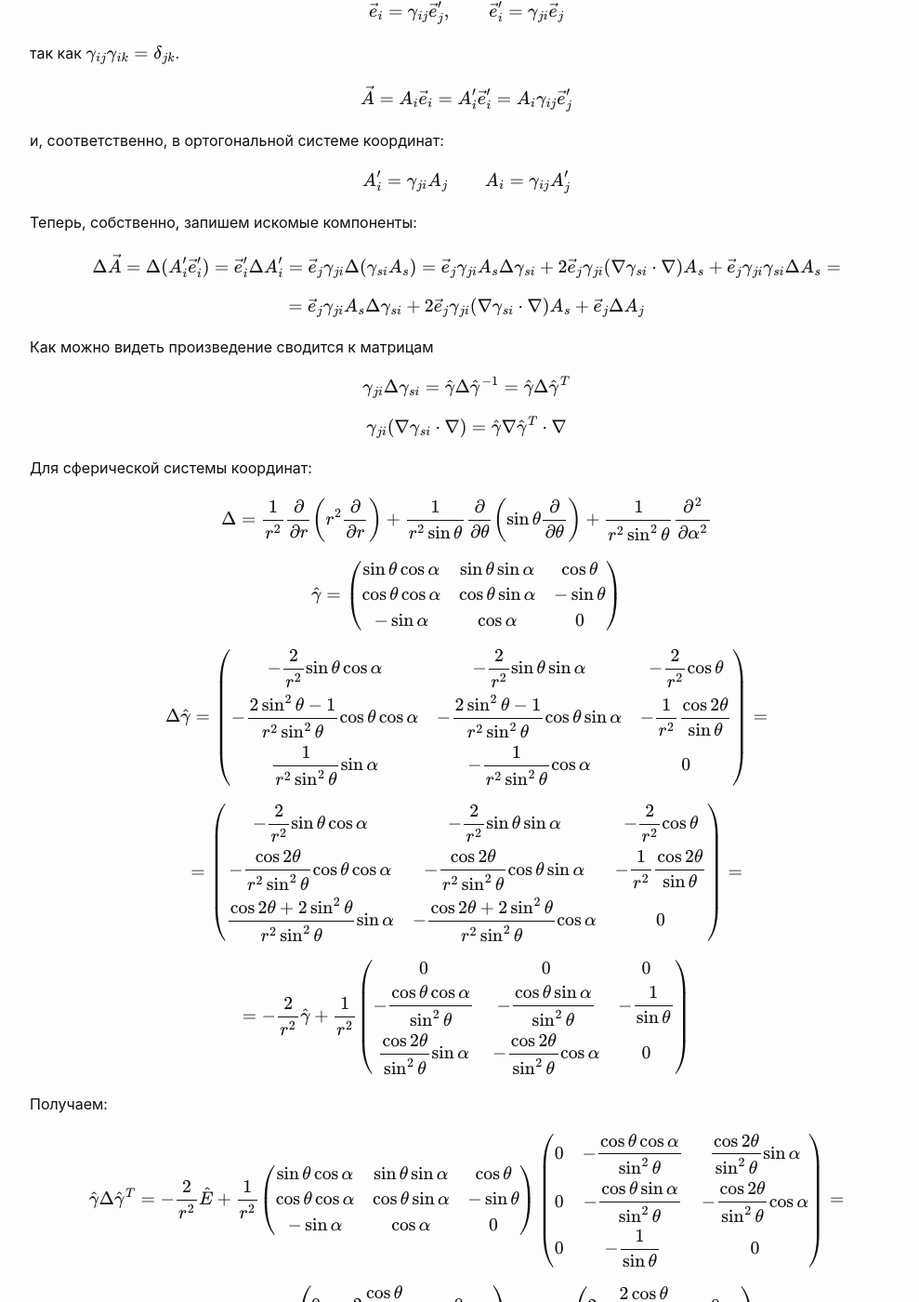
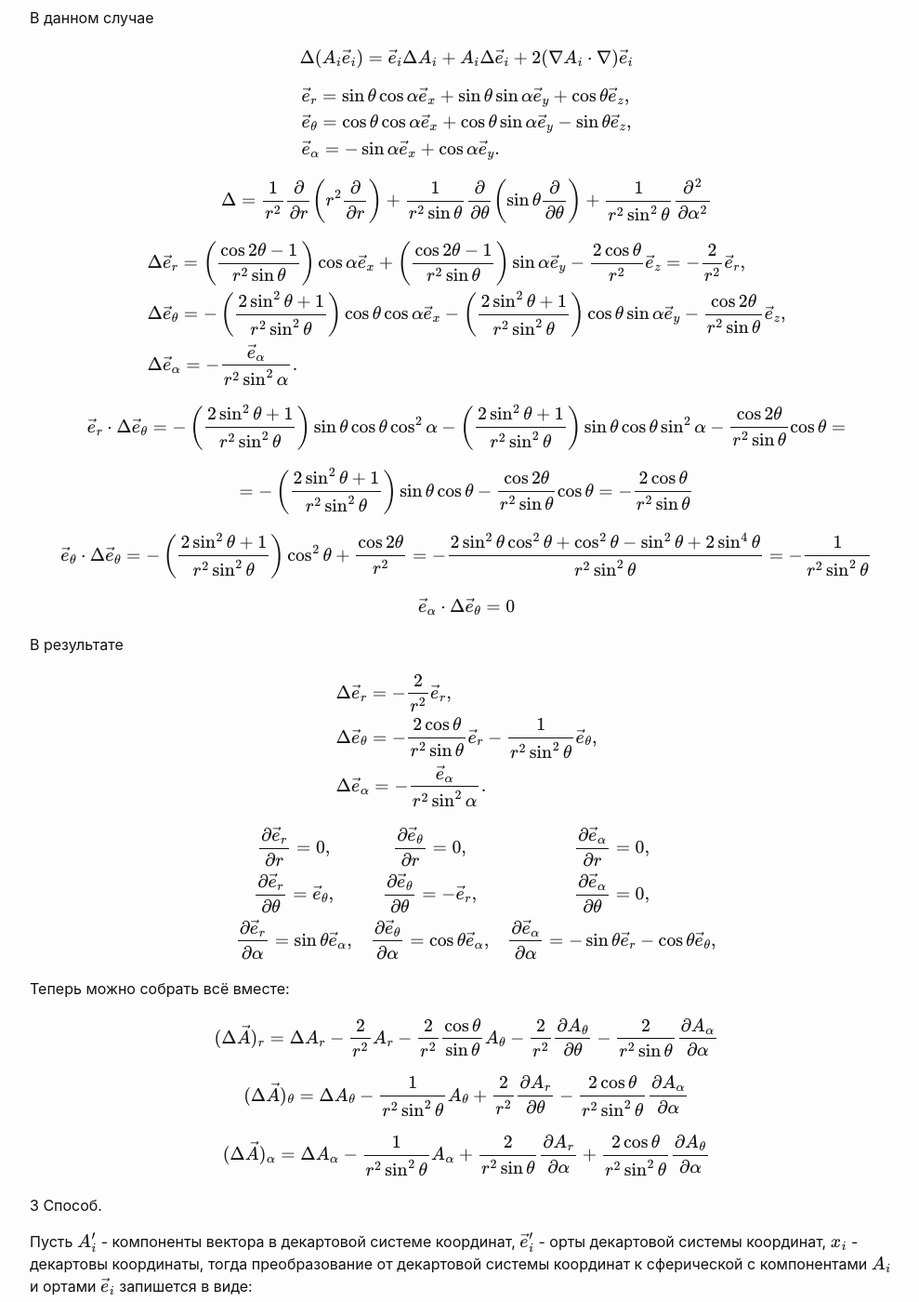
Before and after one commit to sputnikas/sputnikas.github.io, a Jekyll site: the page built from _problems/batygyn_1970/47.md, in a window 1280 px wide and 1400 px high, scrolled down 597 px. Shown: the whole window at 93% size, without its empty margins (138-1127 px from the left). Built offline with Jekyll 4.4.1, drawn with Linux system fonts in a browser that asks for light colours; formulas are drawn with MathJax 3; some of the changed text lies outside the part shown.

Commit message:
Final 47 (I hope)

```diff
--- a/_problems/batygyn_1970/47.md
+++ b/_problems/batygyn_1970/47.md
@@ -10,13 +10,95 @@ next_page: /batygin_1970/48/
 
 **Решение**.
 
+1 Способ.
+
 Можно, конечно, воспользоваться соотношением:
 
 $$
 \Delta \vec{A} = \nabla \mathrm{\,div\,} \vec{A} - \mathrm{\,rot\,} \mathrm{\,rot\,} \vec{A}
 $$
 
-и получить необходимое соотношение, но это будет не быстро и громоздко, не универсально. Существует другой способ найти все необходимые компоненты. Пусть $A_i'$ - компоненты вектора в декартовой системе координат, $\vec{e}_i'$ - орты декартовой системы координат, $x_i$ - декартовы координаты, тогда преобразование от декартовой системы координат к сферической с компонентами $A_i$ и ортами $\vec{e}_i$ запишется в виде:
+и получить необходимое соотношение, но в этом случае придётся в явном виде выделять $\Delta A_i$. В принципе метод достаточно быстрый, но недостаточно общий и не показывает причин, по которым появляются дополнительные слагаемые к $\Delta A_i$. По этой причине ниже приведён метод, который обосновывает причины их появления, хотя по громоздкости он не уступает данному методу.
+
+2 Способ.
+
+В данном случае
+
+$$
+\Delta (A_i \vec{e}_i) = \vec{e}_i \Delta A_i + A_i \Delta \vec{e}_i + 2 (\nabla A_i \cdot \nabla) \vec{e}_i
+$$
+
+$$
+\begin{aligned}
+& \vec{e}_r = \sin \theta \cos \alpha \vec{e}_x + \sin \theta \sin \alpha \vec{e}_y + \cos \theta \vec{e}_z, \\
+& \vec{e}_\theta = \cos \theta \cos \alpha \vec{e}_x + \cos \theta \sin \alpha \vec{e}_y - \sin \theta \vec{e}_z, \\
+& \vec{e}_\alpha = - \sin \alpha \vec{e}_x + \cos \alpha \vec{e}_y.
+\end{aligned}
+$$
+
+$$
+\Delta = \frac{1}{r^2} \frac{\partial}{\partial r} \left(r^2 \frac{\partial}{\partial r} \right) + \frac{1}{r^2 \sin \theta} \frac{\partial}{\partial \theta} \left(\sin \theta \frac{\partial}{\partial \theta}\right) + \frac{1}{r^2 \sin^2 \theta} \frac{\partial^2}{\partial \alpha^2}
+$$
+
+$$
+\begin{aligned}
+& \Delta \vec{e}_r = \left(\frac{\cos 2\theta - 1}{ r^2 \sin \theta}\right) \cos \alpha \vec{e}_x +  \left(\frac{\cos 2\theta - 1}{ r^2 \sin \theta}\right) \sin \alpha \vec{e}_y - \frac{2 \cos \theta}{r^2} \vec{e}_z = - \frac{2}{r^2} \vec{e}_r, \\
+& \Delta \vec{e}_\theta =  - \left(\frac{2 \sin^2 \theta + 1}{ r^2 \sin^2 \theta}\right) \cos \theta \cos \alpha \vec{e}_x - \left(\frac{2 \sin^2 \theta + 1}{ r^2 \sin^2 \theta}\right) \cos \theta \sin \alpha \vec{e}_y - \frac{\cos 2\theta }{ r^2 \sin \theta} \vec{e}_z, \\
+& \Delta \vec{e}_\alpha = - \frac{\vec{e}_\alpha}{r^2 \sin^2 \alpha}.
+\end{aligned}
+$$
+
+$$
+\vec{e}_r \cdot \Delta\vec{e}_\theta = - \left(\frac{2 \sin^2 \theta + 1}{ r^2 \sin^2 \theta}\right) \sin \theta \cos \theta \cos^2 \alpha - \left(\frac{2 \sin^2 \theta + 1}{ r^2 \sin^2 \theta}\right) \sin \theta \cos \theta \sin^2 \alpha - \frac{\cos 2\theta }{ r^2 \sin \theta} \cos \theta =
+$$
+
+$$
+=- \left(\frac{2 \sin^2 \theta + 1}{ r^2 \sin^2 \theta}\right) \sin \theta \cos \theta - \frac{\cos 2\theta }{ r^2 \sin \theta} \cos \theta = - \frac{2 \cos \theta}{r^2 \sin \theta}
+$$
+
+$$
+\vec{e}_\theta\cdot\Delta\vec{e}_\theta = - \left(\frac{2 \sin^2 \theta + 1}{ r^2 \sin^2 \theta}\right) \cos^2 \theta + \frac{\cos 2\theta }{ r^2} = - \frac{2 \sin^2 \theta \cos^2 \theta+\cos^2 \theta-\sin^2 \theta+2 \sin^4 \theta}{r^2 \sin^2 \theta} = - \frac{1}{r^2 \sin^2 \theta}
+$$
+
+$$
+\vec{e}_\alpha \cdot \Delta \vec{e}_\theta = 0
+$$
+
+В результате
+
+$$
+\begin{aligned}
+& \Delta \vec{e}_r = - \frac{2}{r^2} \vec{e}_r, \\
+& \Delta \vec{e}_\theta = - \frac{2 \cos \theta}{r^2 \sin \theta} \vec{e}_r -\frac{1}{r^2 \sin^2 \theta}\vec{e}_\theta, \\
+& \Delta \vec{e}_\alpha = - \frac{\vec{e}_\alpha}{r^2 \sin^2 \alpha}.
+\end{aligned}
+$$
+
+$$
+\begin{alignedat}{}
+& \dfrac{\partial \vec{e}_r}{\partial r} = 0, & \dfrac{\partial \vec{e}_\theta}{\partial r} = 0, & \dfrac{\partial \vec{e}_\alpha}{\partial r} = 0, \\
+& \dfrac{\partial \vec{e}_r}{\partial \theta} = \vec{e}_\theta, & \dfrac{\partial \vec{e}_\theta}{\partial \theta} = -\vec{e}_r, & \dfrac{\partial \vec{e}_\alpha}{\partial \theta} = 0, \\
+& \dfrac{\partial \vec{e}_r}{\partial \alpha} = \sin \theta \vec{e}_\alpha, & \dfrac{\partial \vec{e}_\theta}{\partial \alpha} = \cos \theta\vec{e}_\alpha, & \dfrac{\partial \vec{e}_\alpha}{\partial \alpha} = - \sin \theta \vec{e}_r - \cos \theta \vec{e}_\theta,
+\end{alignedat}
+$$
+
+Теперь можно собрать всё вместе:
+
+$$
+(\Delta \vec{A})_r = \Delta A_r - \frac{2}{r^2} A_r - \frac{2}{r^2} \dfrac{\cos \theta}{\sin \theta} A_\theta - \frac{2}{r^2} \frac{\partial A_\theta}{\partial \theta} - \frac{2}{r^2 \sin \theta} \frac{\partial A_\alpha}{\partial \alpha}
+$$
+
+$$
+(\Delta \vec{A})_\theta = \Delta A_\theta - \frac{1}{r^2 \sin^2 \theta} A_\theta + \frac{2}{r^2} \frac{\partial A_r}{\partial \theta} - \frac{2 \cos \theta}{r^2 \sin^2 \theta} \frac{\partial A_\alpha}{\partial \alpha}
+$$
+
+$$
+(\Delta \vec{A})_\alpha = \Delta A_\alpha - \frac{1}{r^2 \sin^2 \theta} A_\alpha + \frac{2}{r^2 \sin \theta} \frac{\partial A_r}{\partial \alpha} + \frac{2 \cos \theta}{r^2 \sin^2 \theta} \frac{\partial A_\theta}{\partial \alpha}
+$$
+
+3 Способ.
+
+Пусть $A_i'$ - компоненты вектора в декартовой системе координат, $\vec{e}_i'$ - орты декартовой системы координат, $x_i$ - декартовы координаты, тогда преобразование от декартовой системы координат к сферической с компонентами $A_i$ и ортами $\vec{e}_i$ запишется в виде:
 
 $$
 \vec{e}_i =
@@ -51,137 +133,11 @@ $$
 = \vec{e}_j \gamma_{ji} A_s \Delta \gamma_{si} + 2 \vec{e}_j \gamma_{ji} (\nabla \gamma_{si} \cdot \nabla) A_s + \vec{e}_j \Delta A_j
 $$
 
-Как можно видеть произведение сводится к матрицам
+В принципе всё свелось к предыдущему случаю, только в прошлый раз преобразование координат было проделано неявно, когда искали разложения соответствующих векторов по базису сферической системы координат.
 
-$$
-\gamma_{ji} \Delta \gamma_{si} = \hat{\gamma} \Delta \hat{\gamma}^{-1} = \hat{\gamma} \Delta \hat{\gamma}^{T}
-$$
+4 Способ. Общее решение, через коэффициенты Ламэ
 
-$$
-\gamma_{ji}(\nabla\gamma_{si}\cdot\nabla) = \hat{\gamma} \nabla \hat{\gamma}^T \cdot \nabla
-$$
-
-Для сферической системы координат:
-
-$$
-\Delta = \frac{1}{r^2} \frac{\partial}{\partial r} \left(r^2 \frac{\partial}{\partial r} \right) + \frac{1}{r^2 \sin \theta} \frac{\partial}{\partial \theta} \left(\sin \theta \frac{\partial}{\partial \theta}\right) + \frac{1}{r^2 \sin^2 \theta} \frac{\partial^2}{\partial \alpha^2}
-$$
-
-$$
-\hat{\gamma} = \begin{pmatrix}
-\sin \theta \cos \alpha & \sin \theta \sin \alpha & \cos \theta \\
-\cos \theta \cos \alpha & \cos \theta \sin \alpha & - \sin \theta \\-
-\sin \alpha & \cos \alpha & 0 \\
-\end{pmatrix}
-$$
-
-$$
-\Delta \hat{\gamma} =
-\begin{pmatrix}-
-\dfrac{2}{r^2} \sin \theta \cos \alpha & - \dfrac{2}{r^2} \sin \theta \sin \alpha & - \dfrac{2}{r^2} \cos \theta \\-
-\dfrac{2 \sin^2 \theta - 1}{r^2 \sin^2 \theta} \cos \theta \cos \alpha & - \dfrac{2 \sin^2 \theta - 1}{r^2 \sin^2 \theta}  \cos \theta \sin \alpha & - \dfrac{1}{r^2} \dfrac{\cos 2 \theta}{\sin \theta} \\
-\dfrac{1}{r^2 \sin^2 \theta} \sin \alpha & - \dfrac{1}{r^2 \sin^2 \theta} \cos \alpha & 0 \\
-\end{pmatrix} =
-$$
-
-$$
-= \begin{pmatrix}-
-\dfrac{2}{r^2} \sin \theta \cos \alpha & - \dfrac{2}{r^2} \sin \theta \sin \alpha & - \dfrac{2}{r^2} \cos \theta \\-
-\dfrac{\cos 2 \theta}{r^2 \sin^2 \theta}  \cos \theta \cos \alpha & - \dfrac{\cos 2 \theta}{r^2 \sin^2 \theta} \cos \theta \sin \alpha & - \dfrac{1}{r^2} \dfrac{\cos 2 \theta}{\sin \theta} \\
-\dfrac{\cos 2 \theta + 2 \sin^2 \theta}{r^2 \sin^2 \theta} \sin \alpha & - \dfrac{\cos 2 \theta + 2 \sin^2 \theta}{r^2 \sin^2 \theta} \cos \alpha & 0 \\
-\end{pmatrix} =
-$$
-
-$$
-= - \frac{2}{r^2} \hat{\gamma} + \frac{1}{r^2} \begin{pmatrix}
-0 & 0 & 0 \\-
-\dfrac{\cos \theta \cos \alpha}{\sin^2 \theta} & - \dfrac{\cos \theta \sin \alpha}{\sin^2 \theta}  & - \dfrac{1}{\sin \theta} \\
-\dfrac{\cos 2 \theta}{\sin^2 \theta} \sin \alpha & - \dfrac{\cos 2 \theta}{\sin^2 \theta} \cos \alpha & 0 \\
-\end{pmatrix}
-$$
-
-Получаем:
-
-$$
-\hat{\gamma} \Delta \hat{\gamma}^T = - \frac{2}{r^2} \hat{E} + \frac{1}{r^2} \begin{pmatrix}
-\sin \theta \cos \alpha & \sin \theta \sin \alpha & \cos \theta \\
-\cos \theta \cos \alpha & \cos \theta \sin \alpha & - \sin \theta \\-
-\sin \alpha & \cos \alpha & 0 \\
-\end{pmatrix} \begin{pmatrix}
-0 & - \dfrac{\cos \theta \cos \alpha}{\sin^2 \theta} & \dfrac{\cos 2 \theta}{\sin^2 \theta} \sin \alpha \\
-0 & - \dfrac{\cos \theta \sin \alpha}{\sin^2 \theta} & - \dfrac{\cos 2 \theta}{\sin^2 \theta} \cos \alpha \\
-0 & - \dfrac{1}{\sin \theta} & 0 \\
-\end{pmatrix} =
-$$
-
-$$
-= - \frac{2}{r^2} \hat{E} + \frac{1}{r^2} \begin{pmatrix}
-0 & - 2 \dfrac{\cos \theta}{\sin \theta} & 0 \\
-0 & - \dfrac{\cos 2 \theta}{\sin^2 \theta}  & 0 \\
-0 & 0 & - \dfrac{\cos 2 \theta}{\sin^2 \theta} \\
-\end{pmatrix} = -
-\frac{1}{r^2} \begin{pmatrix}
-2 & \dfrac{2 \cos \theta}{\sin \theta} & 0 \\
-0 & \dfrac{1}{\sin^2 \theta}  & 0 \\
-0 & 0 & \dfrac{1}{\sin^2 \theta} \\
-\end{pmatrix}
-$$
-
-$$
-\nabla \gamma_{si}\cdot\nabla =
-\frac{1}{r^2} \frac{\partial \gamma_{si}}{\partial \theta} \frac{\partial}{\partial \theta} + \frac{1}{r^2 \sin^2 \theta} \frac{\partial \gamma_{si}}{\partial \alpha} \frac{\partial}{\partial \alpha} =
-$$
-
-$$
-= \frac{1}{r^2} \begin{pmatrix}
-\cos \theta \cos \alpha & \cos \theta \sin \alpha & - \sin \theta \\-
-\sin \theta \cos \alpha & -\sin \theta \sin \alpha & - \cos \theta \\
-0 & 0 & 0 \\
-\end{pmatrix} \frac{\partial}{\partial \theta} + \frac{1}{r^2 \sin^2 \theta} \begin{pmatrix}-
-\sin \theta \sin \alpha & \sin \theta \cos \alpha & 0 \\-
-\cos \theta \sin \alpha & \cos \theta \cos \alpha & 0 \\-
-\cos \alpha & - \sin \alpha & 0 \\
-\end{pmatrix} \frac{\partial}{\partial \alpha}
-$$
-
-Произведение второго слагаемого имеет следующий вид:
-
-$$
-\hat{\gamma} \nabla \hat{\gamma}^T \cdot \nabla
-$$
-
-Транспонируем и умножаем:
-
-$$
-\hat{\gamma} \nabla \hat{\gamma}^T \cdot \nabla =
-\frac{1}{r^2} \begin{pmatrix}
-0 & -1 & 0 \\
-1 & 0 & 0 \\
-0 & 0 & 0 \\
-\end{pmatrix} \frac{\partial}{\partial \theta} + \frac{1}{r^2 \sin^2 \theta} \begin{pmatrix}
-0 & 0 & - \sin \theta \\
-0 & 0 & - \cos \theta \\
-\sin \theta & \cos \theta & 0 \\
-\end{pmatrix} \frac{\partial}{\partial \alpha}
-$$
-
-Теперь можно собрать всё вместе:
-
-$$
-(\Delta \vec{A})_r = \Delta A_r - \frac{2}{r^2} A_r - \frac{2}{r^2} \dfrac{\cos \theta}{\sin \theta} A_\theta - \frac{2}{r^2} \frac{\partial A_\theta}{\partial \theta} - \frac{2}{r^2 \sin \theta} \frac{\partial A_\alpha}{\partial \alpha}
-$$
-
-$$
-(\Delta \vec{A})_\theta = \Delta A_\theta - \frac{1}{r^2 \sin^2 \theta} A_\theta + \frac{2}{r^2} \frac{\partial A_r}{\partial \theta} - \frac{2 \cos \theta}{r^2 \sin^2 \theta} \frac{\partial A_\alpha}{\partial \alpha}
-$$
-
-$$
-(\Delta \vec{A})_\alpha = \Delta A_\alpha - \frac{1}{r^2 \sin^2 \theta} A_\alpha + \frac{2}{r^2 \sin \theta} \frac{\partial A_r}{\partial \alpha} + \frac{2 \cos \theta}{r^2 \sin^2 \theta} \frac{\partial A_\theta}{\partial \alpha}
-$$
-
-Удивительно, но на бумаге быстрее выходит сделать, как показано в задачнике, однако, при работе с самого начала в электронном виде обилие повторяющихся вычислений удручает. Из-за этого - это пожалуй одна из самых долго решаемых для меня задач из поставленных разрешимых задач. Навевает тоску и отсутствие общих выражений через параметры Ламэ. Преимущество предложенного метода в том, что он не требует вычисления производных от многократно повторяющихся сумм, раскрытия скобок под производной и других громоздких операций. К сожалению, но и этот метод ужасен в плане перемножения многочисленных матриц. Было бы интересно узнать - существует ли другие более короткие методы решения данной задачи...
-
-Тем не менее, очевидно, что существует решение, основанное только на коэффициентах Ламэ. Это следует из соотношений:
+Очевидно, что существует решение, основанное только на коэффициентах Ламэ. Это следует из соотношений:
 
 $$
 \begin{aligned}
@@ -281,27 +237,27 @@ $$
 $$
 
 $$
-= {\color{red}\nabla_i \nabla_j A_j} + {\color{green}\nabla_i (A_j \nabla_j \ln H)} - \nabla_i (A_j \nabla_j \ln H_j) -
+= {\color{red}{\nabla_i \nabla_j A_j}} + {\color{green}{\nabla_i (A_j \nabla_j \ln H)}} - \nabla_i (A_j \nabla_j \ln H_j) -
 $$
 
 $$
-- \nabla_j ({\color{red}\nabla_i A_j} + A_j \nabla_i \ln H_j) -
-({\color{green}\nabla_i A_j} + A_j \nabla_i \ln H_j) \nabla_j \ln \frac{H}{H_i H_j} +
+- \nabla_j ({\color{red}{\nabla_i A_j}} + A_j \nabla_i \ln H_j) -
+({\color{green}{\nabla_i A_j}} + A_j \nabla_i \ln H_j) \nabla_j \ln \frac{H}{H_i H_j} +
 $$
 
 $$
-+ \nabla_j ({\color{blue}\nabla_j A_i} + A_i \nabla_j \ln H_i) +
-({\color{magenta}\nabla_j A_i} + A_i \nabla_j \ln H_i) \nabla_j \ln \frac{H}{H_i H_j} -
++ \nabla_j ({\color{blue}{\nabla_j A_i}} + A_i \nabla_j \ln H_i) +
+({\color{magenta}{\nabla_j A_i}} + A_i \nabla_j \ln H_i) \nabla_j \ln \frac{H}{H_i H_j} -
 $$
 
 $$
-- {\color{blue}\nabla_j \nabla_j A_i} -{\color{magenta}\nabla_j (\ln H) \nabla_j A_i} + \nabla_j (\ln H_j) \nabla_j A_i =
+- {\color{blue}{\nabla_j \nabla_j A_i}} -{\color{magenta}{\nabla_j (\ln H) \nabla_j A_i}} + \nabla_j (\ln H_j) \nabla_j A_i =
 $$
 
 $$
-= {\color{red}(\nabla_i \nabla_j - \nabla_j \nabla_i) A_j} +
-{\color{green}A_j \nabla_i \nabla_j \ln H} +
-{\color{green}(\nabla_j \ln H_i H_j) \nabla_i A_j} -
+= {\color{red}{(\nabla_i \nabla_j - \nabla_j \nabla_i) A_j}} +
+{\color{green}{A_j \nabla_i \nabla_j \ln H}} +
+{\color{green}{(\nabla_j \ln H_i H_j) \nabla_i A_j}} -
 $$
 
 $$
@@ -318,9 +274,9 @@ $$
 $$
 
 $$
-= {\color{red}(\nabla_i \nabla_j - \nabla_j \nabla_i) A_j} +
-{\color{green}A_j \nabla_i \nabla_j \ln H} +
-{\color{green}(\nabla_j \ln H_i) \nabla_i A_j} - A_j \nabla_i \nabla_j \ln H_j -
+= {\color{red}{(\nabla_i \nabla_j - \nabla_j \nabla_i) A_j}} +
+{\color{green}{A_j \nabla_i \nabla_j \ln H}} +
+{\color{green}{(\nabla_j \ln H_i) \nabla_i A_j}} - A_j \nabla_i \nabla_j \ln H_j -
 (\nabla_i \ln H_j)\nabla_j A_j -
 $$
 
@@ -616,6 +572,8 @@ $$
 (\Delta \vec{A})_\alpha = \Delta A_\alpha - \frac{1}{r^2 \sin^2 \theta} A_\alpha + \frac{2}{r^2 \sin \theta} \frac{\partial A_r}{\partial \alpha} + \frac{2 \cos \theta}{r^2 \sin^2 \theta} \frac{\partial A_\theta}{\partial \alpha}
 $$
 
+5 Способ. Обобщенное выражение покомпонентно.
+
 Проверим выражения выше покомпонентным вычислением. Будем исходить из выражений:
 
 $$
@@ -797,3 +755,5 @@ $$
 $$
 + A_3 (\nabla_1 \nabla_3 \ln H_1 H_2 - \nabla_3 \nabla_1 \ln H_3 - \nabla_3 \ln H_2 \nabla_1 \ln H_3)
 $$
+
+Примечание. Как следует из всех приведённых выкладок наиболее просто реализуются два метода 1, который здесь не показан, и 2. 3 лишь сводится ко второму, а общее выражение 4 и 5 метода применить на практике сложно.
```
Also changed, not shown: Gemfile.lock.
